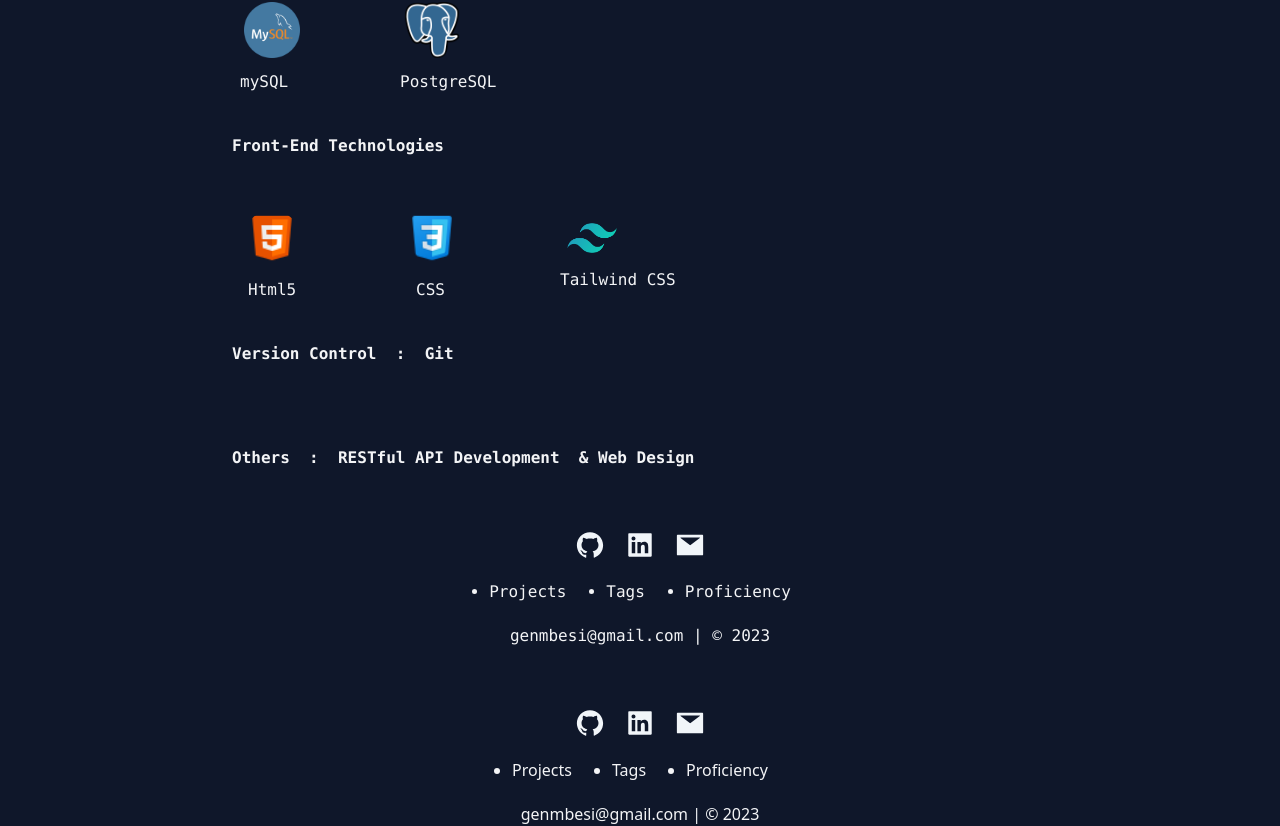
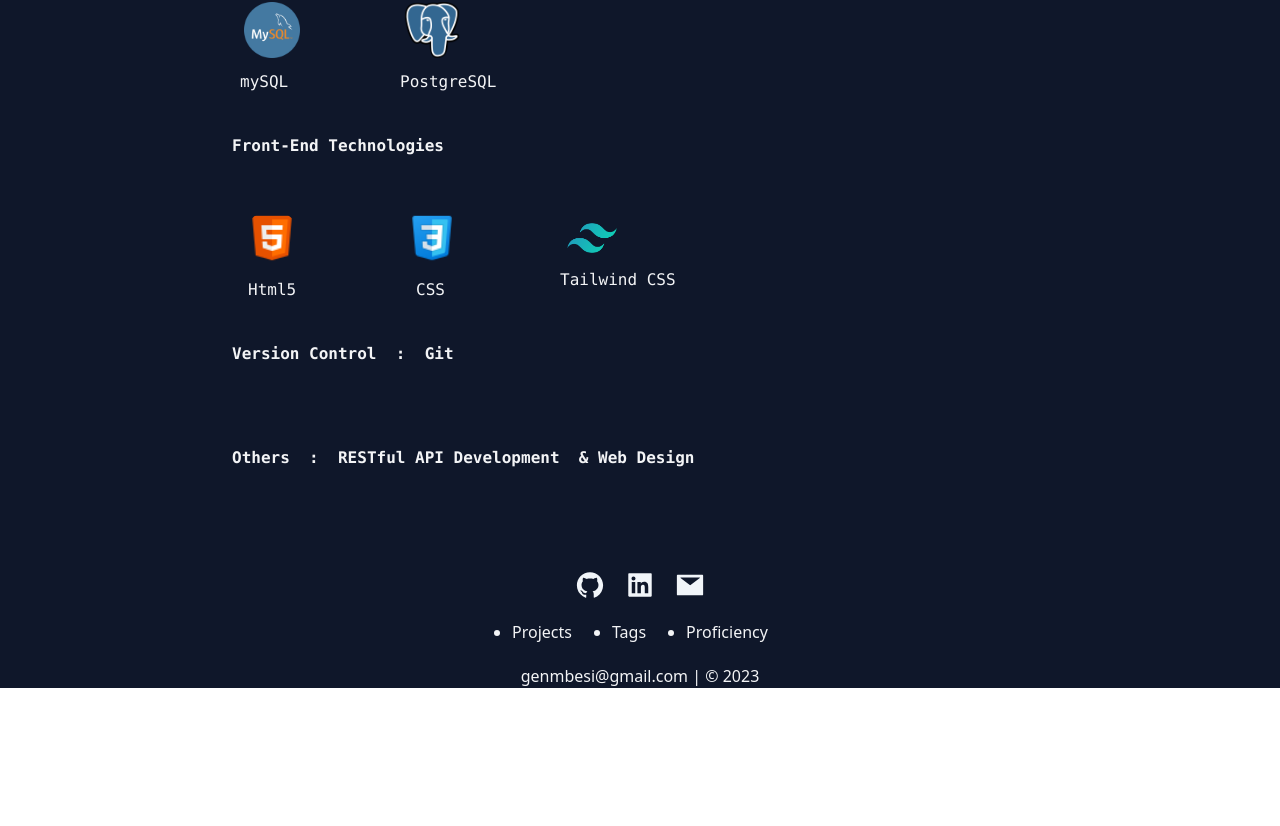
Before and after one commit to Genevive-Mbesi/Portfolio, a React (Create React App) app in the folder portfolio/: page / in a window 1280 px wide. Shown: the part 1697-2523 px from the top of the page. After the commit the page ends 2385 px from the top, so only its background shows below. Built offline with nearby package versions, Linux system fonts and the light colour scheme.

Commit message:
Complete

```diff
--- a/portfolio/src/components/navbar.jsx
+++ b/portfolio/src/components/navbar.jsx
@@ -1,6 +1,5 @@
 import React from "react";
 import {Link} from "react-router-dom";
-import{AiOutlineMenuFold}from'react-icons/ai'
 
 export default function Navbar() {
     return (
@@ -11,8 +10,6 @@ export default function Navbar() {
                 Home
                 </Link>
                 </h1>
-                <div className="mx-auto">
-
               <ul className='flex items-center mr-20'>
               <li className='mr-6'>
                   <Link to='/proficiency'>
@@ -30,9 +27,7 @@ export default function Navbar() {
                 </Link>
                 </li>
               </ul>
-              </div>
               <div/>
-
           </nav>
           </div>
     )}
--- a/portfolio/src/components/proficiency.jsx
+++ b/portfolio/src/components/proficiency.jsx
@@ -9,7 +9,6 @@ import tailwind from '../assets/Tailwind CSS.png'
 import mysql from '../assets/mysql.png'
 import htmllogo from '../assets/htmllogo.png'
 import csslogo from '../assets/csslogo.png'
-import Footer from './footer';
 
 
 export default function Proficiency() {
@@ -70,7 +69,7 @@ export default function Proficiency() {
 </div>
 <h1 className="py-10 text-1xl mx-auto font-semibold" > Version Control <span className="mb-2 md:mb-0 md:inline-block"></span> : <span className="mb-2 md:mb-0 md:inline-block"></span> Git</h1>
 <h1 className="py-10 text-1xl mx-auto font-semibold" >Others <span className="mb-2 md:mb-0 md:inline-block"></span> : <span className="mb-2 md:mb-0 md:inline-block"></span> RESTful API Development <span className="mb-2 md:mb-0 md:inline-block"></span> & Web Design </h1>
-<Footer/>
+
 </div>
 
     )
```
